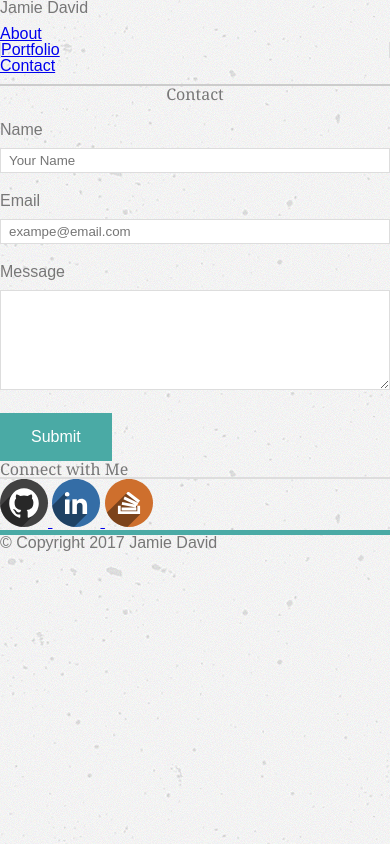
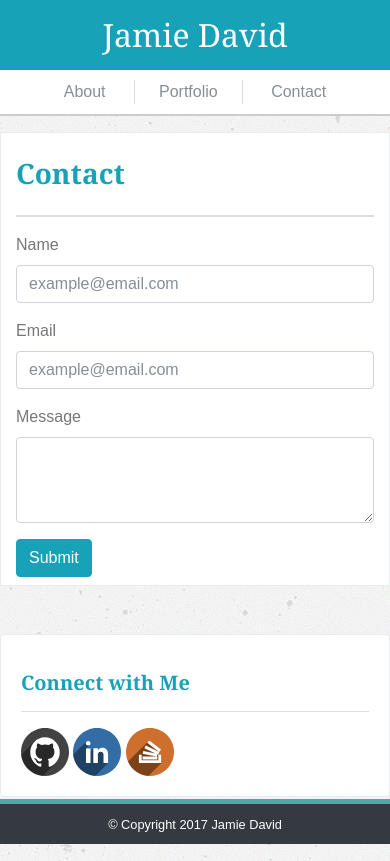
Before and after one commit to jjdavid14/Bootstrap-Portfolio, a plain HTML site: page contact.html in a window 390 px wide. Drawn offline with nearby package versions, Linux system fonts and the light colour scheme.

Commit message:
finish contact responsiveness

```diff
--- a/assets/css/style.css
+++ b/assets/css/style.css
@@ -91,39 +91,6 @@ nav {
 
 /* MAIN CONTENT - CONTACT */
 
-label {
-	display: block;
-	margin: 20px 0;
-}
-
-input, textarea {
-	margin-top: 10px;
-	width: 100%;
-	border: 1px solid #ddd;
-}
-
-input {
-	padding: 4px 8px;
-}
-
-textarea {
-	height: 100px;
-}
-
-#button:hover {
-	background-color: #fff;
-	border: 1px solid #ddd;
-	color: #4aaaa5;
-}
-
-#button {
-	display: inline-block;
-	background-color: #4aaaa5;
-	border: 1px solid #4aaaa5;
-	color: #fff;
-	padding: 15px 30px;
-}
-
 /* SIDEBAR */
 
 /* FOOTER */
@@ -140,7 +107,6 @@ footer {
 	.col-lg-7 {
 		flex: 0 0 58.333333%;
 		max-width: 58.333333%;
-		margin-bottom: 3em!important;
 	}
 
 	.col-lg-4 {
--- a/contact.html
+++ b/contact.html
@@ -6,50 +6,57 @@
 	<meta name="viewport" content="width=device-width, initial-scale=1.0">
 	<!-- Reset CSS from Meyersweb http://meyerweb.com/eric/tools/css/reset/reset.css -->
 	<link rel="stylesheet" type="text/css" href="assets/css/reset.css">
+	<!-- Bootstrap CSS -->
+	<link rel="stylesheet" href="https://maxcdn.bootstrapcdn.com/bootstrap/4.0.0-beta.2/css/bootstrap.min.css" integrity="sha384-PsH8R72JQ3SOdhVi3uxftmaW6Vc51MKb0q5P2rRUpPvrszuE4W1povHYgTpBfshb" crossorigin="anonymous">
 	<!-- Custom CSS styles -->
 	<link rel="stylesheet" type="text/css" href="assets/css/style.css">
 </head>
 <body>
 	<!-- START NAV BAR -->
-	<nav>
-		<div class="container">
-			<h1 class="logo">Jamie David</h1>
-			<ul class="nav-tabs">
-				<li><a href="index.html">About</a></li>
-				<li class="nav-border"><a href="portfolio.html">Portfolio</a></li>
-				<li><a href="contact.html">Contact</a></li>
+	<nav class="navbar navbar-default bg-white p-0">
+		<div class="container px-0">
+			<div class="navbar-header">
+				<h2 class="d-inline-block bg-info text-white p-3 m-0">Jamie David</h2>
+			</div>
+			<ul class="nav navbar-nav navbar-right nav-tabs d-inline border-0">
+				<li class="d-inline-block pr-4"><a class="text-secondary" href="#">About</a></li>
+				<li class="d-inline-block nav-border px-4"><a class="text-secondary" href="#">Portfolio</a></li>
+				<li class="d-inline-block pl-4"><a class="text-secondary" href="#">Contact</a></li>
 			</ul>
 		</div>
 	</nav>
 	<!-- END NAV BAR -->
+	<!-- START CONTAINER -->
+	<div class="container">
 		<!-- START CONTENT AREA -->
-	<div class="container">
-		<div class="content">
+		<div class="row my-3">
 			<!-- START MAIN CONTENT -->
-			<div class="main-section">
-				<h2>Contact</h2>
+			<div class="col-12 col-lg-7 mb-5 bg-white border">
+				<div class="page-header">
+					<h3 class="font-weight-bold text-info py-4 mb-3">Contact</h3>
+				</div>
 				<form>
-					<label>
-						Name<br>
-						<input type="text" name="name" placeholder="Your Name">
-					</label>
-					<label>
-						Email<br>
-						<input type="text" name="email" placeholder="exampe@email.com">
-					</label>
-					<label>
-						Message<br>
-						<textarea></textarea>
-					</label>
-					<a href="#">
-						<div id="button">Submit</div>
-					</a>
+					<div class="form-group">
+						<label for="name">Name</label>
+						<input type="text" class="form-control" id="name" placeholder="example@email.com">
+					</div>
+					<div class="form-group">
+						<label for="email">Email</label>
+						<input type="email" class="form-control" id="email" placeholder="example@email.com">
+					</div>
+					<div class="form-group">
+						<label for="textarea">Message</label>
+						<textarea class="form-control" id="textarea" rows="3"></textarea>
+					</div>
+					<button type="submit" class="btn btn-info mb-2">Submit</button>
 				</form>
 			</div>
 			<!-- END MAIN CONTENT -->
 			<!-- START SIDEBAR -->
-			<div class="sidebar">
-				<h3>Connect with Me</h3>
+			<div class="col-12 col-lg-4 offset-lg-1 p-0 mb-5">
+				<div class="card border">
+					<div class="card-body">
+						<h5 class="font-weight-bold text-info py-3 mb-3">Connect with Me</h5>
 						<a href="https://github.com/jjdavid14" target="_blank">
 							<img src="assets/images/if_github_287756.svg" alt="Github Icon">
 						</a>
@@ -60,13 +67,20 @@
 							<img src="assets/images/if_stackoverflow__287696.svg" alt="Stackoverflow Icon">
 						</a>
 					</div>
+				</div>
+			</div>
 			<!-- END SIDEBAR -->
 		</div>
+		<!-- END CONTENT AREA -->
 	</div>
-	<!-- END CONTENT AREA -->
+	<!-- END CONTAINER -->
 	<!-- START FOOTER -->
-	<footer>
-		&copy; Copyright 2017 Jamie David
+	<footer class="footer fixed-bottom bg-dark">
+		<div class="container">
+			<p class="text-center text-white py-2 m-0">
+				<small>&copy; Copyright 2017 Jamie David</small>
+			</p>
+		</div>
 	</footer>
 	<!-- END FOOTER -->
 </body>
```
Also changed, not shown: index.html (+1 -1 lines). Lines whose indentation alone changed are shown as unchanged.
